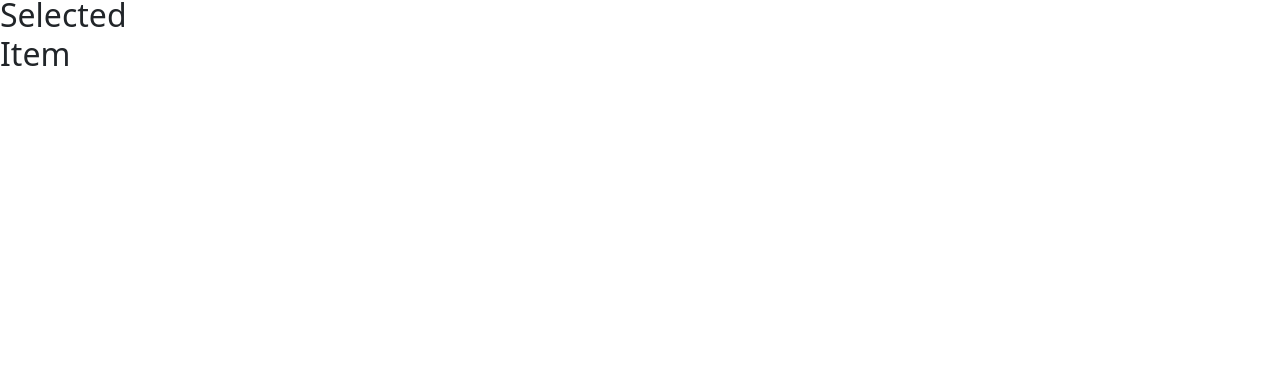
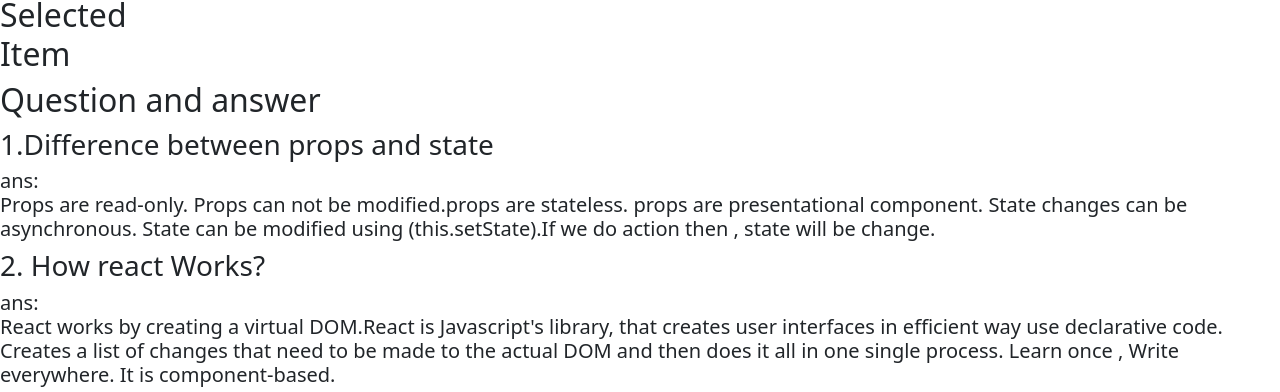
Before and after one commit to shammi77/assignment-8-simple-react-spa, a React (Create React App) app: page / in a window 1280 px wide. Shown: the part 1389-1781 px from the top of the page. Before the commit the page ends 1470 px from the top, so only its background shows below. Built offline with nearby package versions, Linux system fonts and the light colour scheme.

Commit message:
question answer added

```diff
--- a/src/App.js
+++ b/src/App.js
@@ -11,6 +11,17 @@ function App() {
     <div>
       <h1 className="text-warning text-center w-100">Bike Store</h1>
   <Bikes></Bikes>
+
+  <footer>
+        <h2>Question and answer</h2>
+        <h3>1.Difference between props and state</h3>
+        <h5>ans: <br />
+          Props are read-only. Props can not be modified.props are stateless. props are presentational component. State changes can be asynchronous. State can be modified using (this.setState).If we do action then , state will be change.</h5>
+
+        <h3>2. How react Works?</h3>
+        <h5>ans: <br /> React works by creating a virtual DOM.React is Javascript's library, that creates user interfaces in efficient way use declarative code. Creates a list of  changes that need to be made to the actual DOM and then does it all in one single process. Learn once , Write everywhere. It is component-based.
+        </h5>
+      </footer>
     </div>
   );
 }
```
Also changed, not shown: 1 other file (tests, documents, lock files or other folders).
